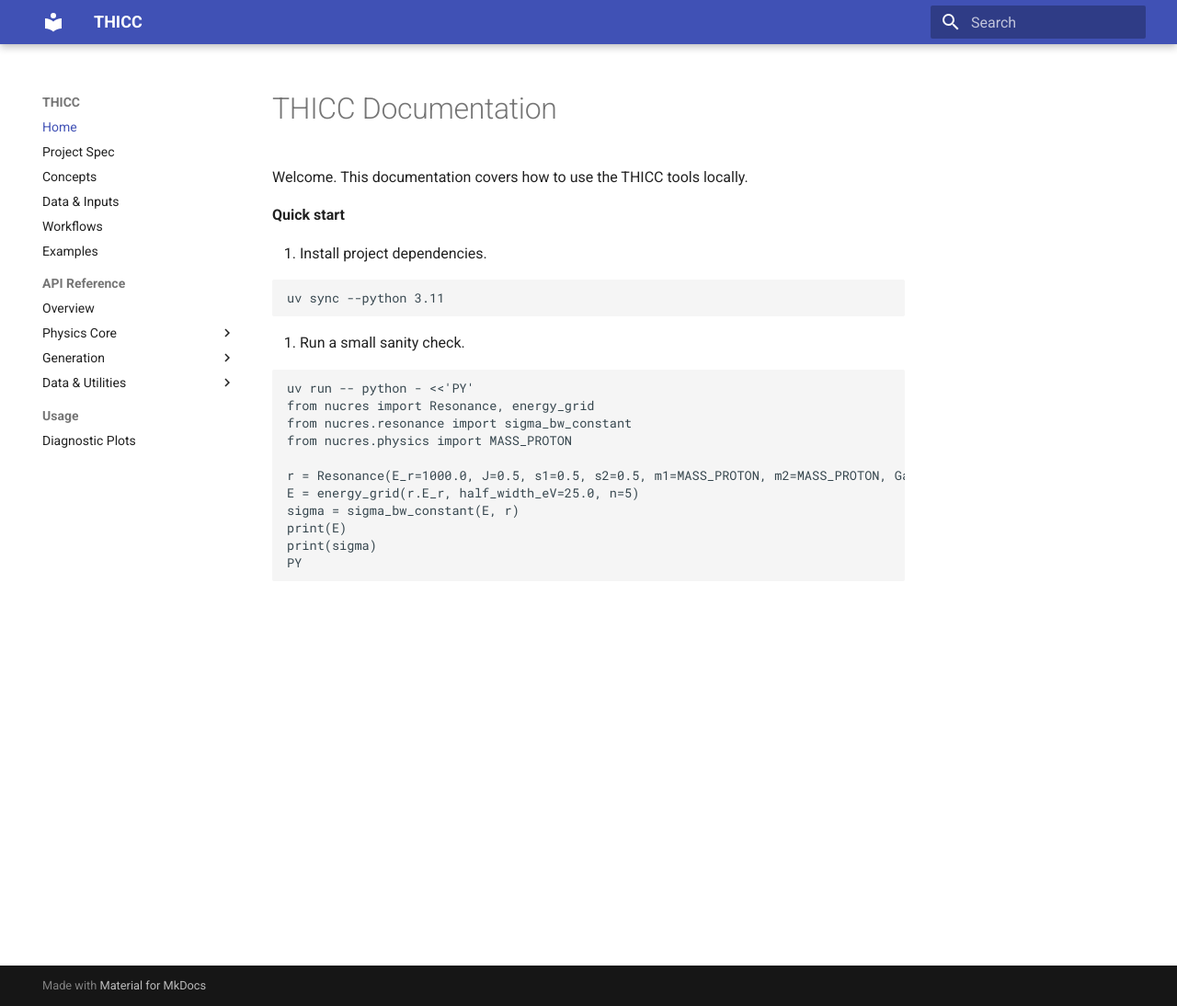
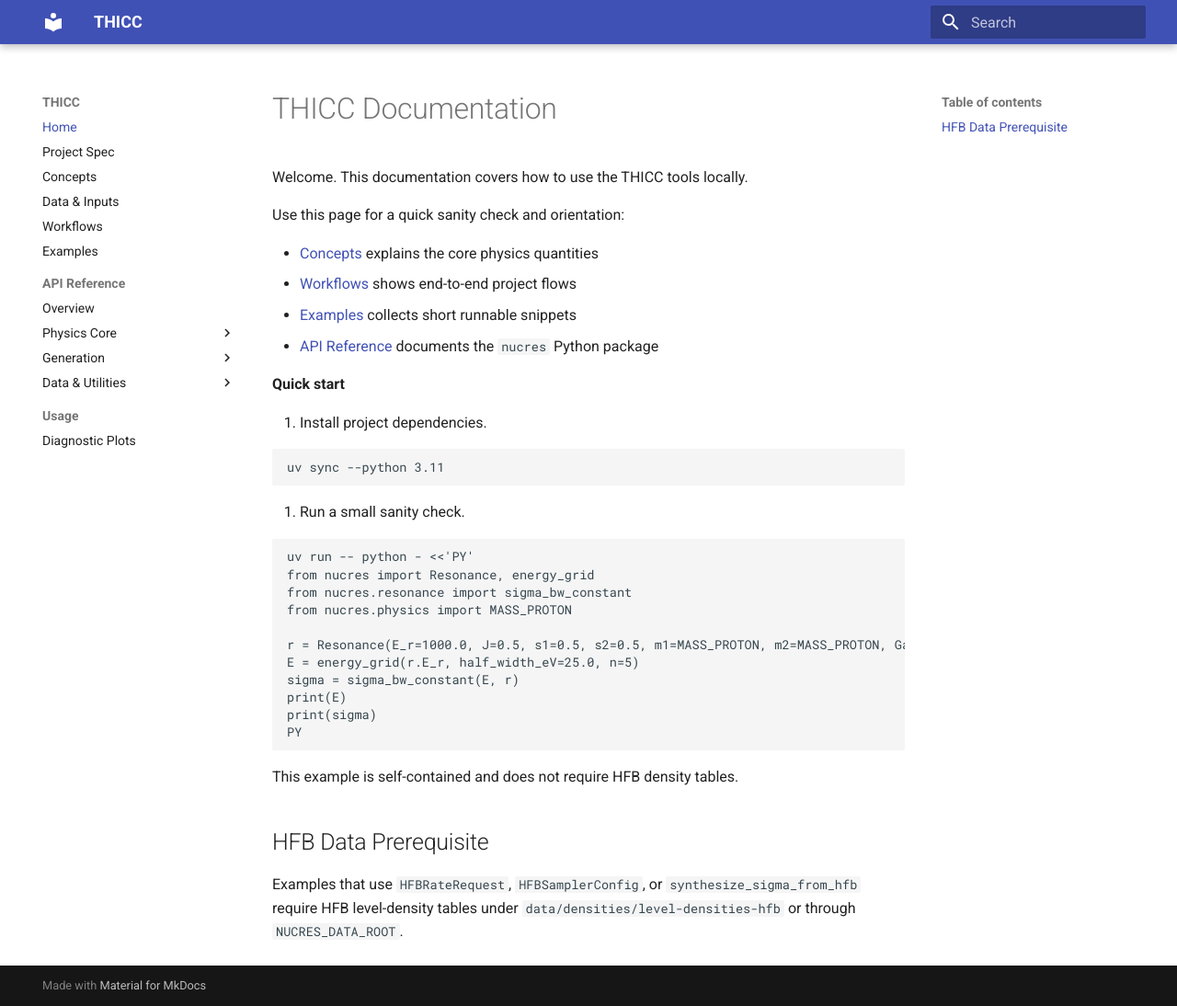
Before and after one commit to TAMU-Pangolins/TESSERACT, an MkDocs documentation site: the page built from docs/index.md, in a window 1280 px wide and 1094 px high. Shown: the whole window at 92% size. Built offline with MkDocs 1.6.1 and Material for MkDocs 9.7.7, drawn with Linux system fonts in a browser that asks for light colours.

Commit message:
HFB data requisites mentioned in appropriate pages

````diff
--- a/docs/index.md
+++ b/docs/index.md
@@ -1,6 +1,13 @@
 # THICC Documentation
 
 Welcome. This documentation covers how to use the THICC tools locally.
+
+Use this page for a quick sanity check and orientation:
+
+- [Concepts](concepts.md) explains the core physics quantities
+- [Workflows](workflows.md) shows end-to-end project flows
+- [Examples](examples.md) collects short runnable snippets
+- [API Reference](api/package.md) documents the `nucres` Python package
 
 **Quick start**
 
@@ -25,3 +32,11 @@ print(E)
 print(sigma)
 PY
 ```
+
+This example is self-contained and does not require HFB density tables.
+
+## HFB Data Prerequisite
+
+Examples that use `HFBRateRequest`, `HFBSamplerConfig`, or `synthesize_sigma_from_hfb`
+require HFB level-density tables under `data/densities/level-densities-hfb` or
+through `NUCRES_DATA_ROOT`.
````
Also changed, not shown: docs/api/generator.md (+2 -0 lines), docs/api/model.md (+2 -0 lines), docs/api/package.md (+2 -0 lines).
